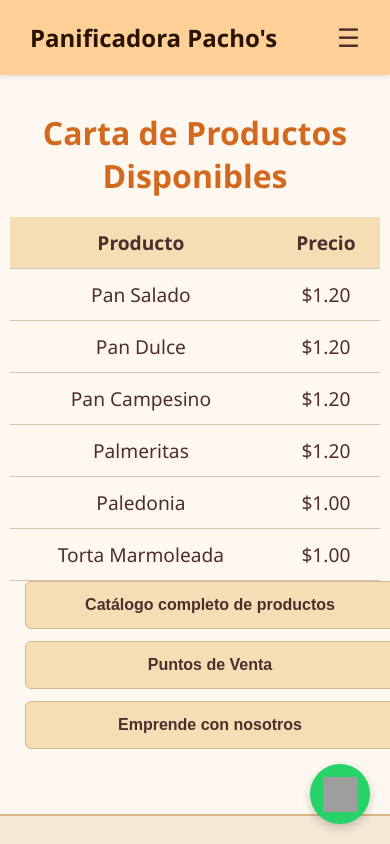
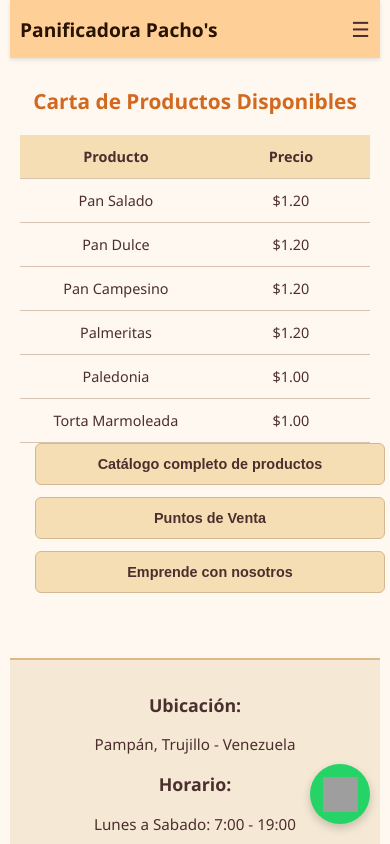
Before and after one commit to SamuelS013/WebPachos, a plain HTML site: page index.html in a window 390 px wide. Shown: the top 844 px of the page. Drawn offline with Linux system fonts and the light colour scheme; grey boxes are pictures that could not be loaded.

Commit message:
Add files via upload

```diff
--- a/estilos.css
+++ b/estilos.css
@@ -277,6 +277,80 @@ footer {
 }
 
 /* ======================
+   RESPONSIVE FIXES
+   ====================== */
+@media (max-width: 768px) {
+    /* 1. Corrige el desbordamiento */
+    body {
+        overflow-x: hidden;
+        padding: 0 10px;
+    }
+
+    /* 2. Ajusta el header */
+    .top-header {
+        padding: 15px 10px;
+        border-radius: 0;
+    }
+
+    /* 3. Tabla responsive */
+    table {
+        width: 100%;
+        max-width: 100%;
+        font-size: 0.9rem;
+        display: block;
+        overflow-x: auto;
+    }
+
+    th, td {
+        padding: 10px 8px;
+        min-width: 100px;
+    }
+
+    /* 4. Secciones nuevas */
+    .secciones-nuevas {
+        padding: 0 5px;
+    }
+
+    .boton-seccion {
+        padding: 12px 5px;
+        font-size: 0.9rem;
+    }
+
+    /* 5. Catálogo */
+    .categorias {
+        flex-wrap: nowrap;
+        overflow-x: auto;
+        padding-bottom: 10px;
+        justify-content: flex-start;
+    }
+
+    .boton-categoria {
+        flex-shrink: 0;
+        white-space: nowrap;
+    }
+
+    /* 6. Productos */
+    .productos-categoria {
+        grid-template-columns: 1fr;
+    }
+}
+
+@media (max-width: 480px) {
+    /* Ajustes extra para móviles muy pequeños */
+    .header-left {
+        font-size: 1.2rem;
+    }
+
+    .menu-toggle {
+        font-size: 1.3rem;
+    }
+
+    h1 {
+        font-size: 1.3rem;
+    }
+}
+
+/* ======================
    CENTRADO PERFECTO
    ====================== */
 .contenido {
```
